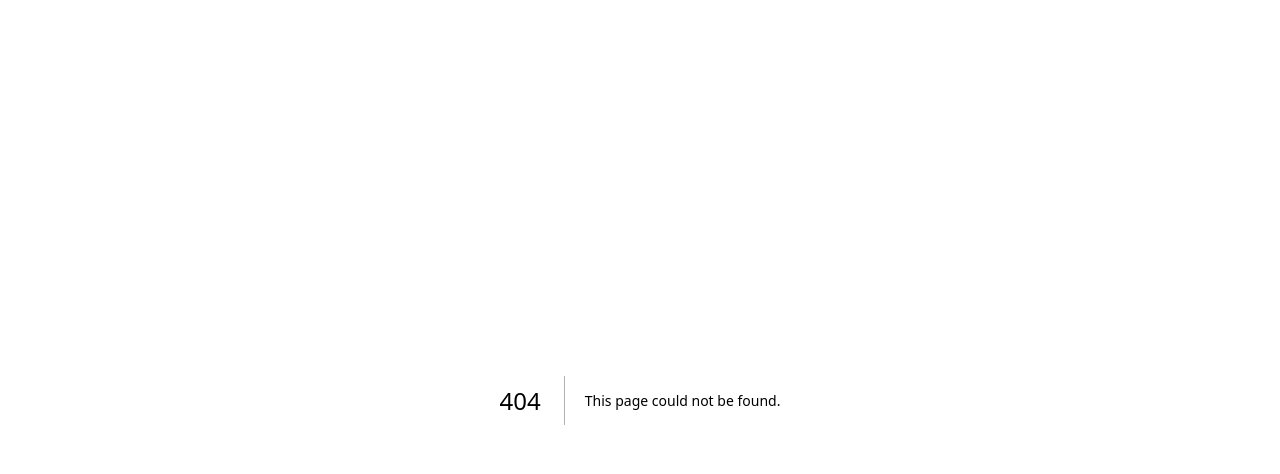
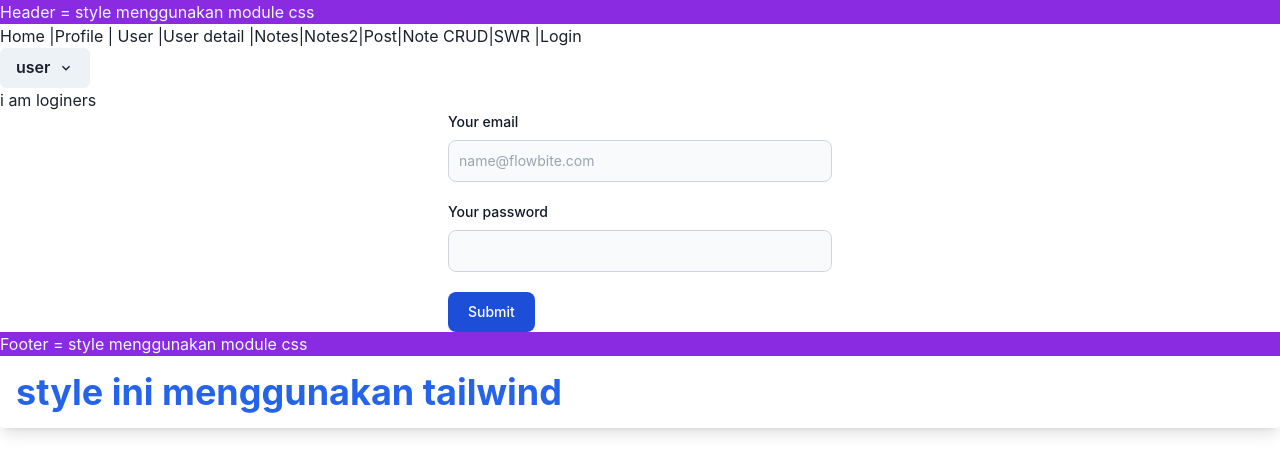
Before and after one commit to sahrulyo/sanbercode-batch57-nextjs, a Next.js app in the folder sanbercode-batch57-nextjs-startup/: page /login in a window 1280 px wide. Before the commit this address had no page. Shown: the top 474 px of the page. Built offline with nearby package versions, Linux system fonts and the light colour scheme; no server answers.

Commit message:
midleware

```diff
--- a/sanbercode-batch57-nextjs-startup/components/header/index.js
+++ b/sanbercode-batch57-nextjs-startup/components/header/index.js
@@ -1,6 +1,46 @@
-import styles from './styles.module.css'
-import Link from 'next/link'
+import styles from './styles.module.css';
+import Link from 'next/link';
+import { useQueries } from '@/hooks/useQueries ';
+import Cookies from 'js-cookie';
+import { useMutation } from '@/hooks/useMutation ';
+import { useRouter } from 'next/router';
+import {
+  Menu,
+  MenuButton,
+  MenuList,
+  MenuItem,
+  Button,
+} from '@chakra-ui/react';
+import { ChevronDownIcon } from '@chakra-ui/icons';
+
 export default function Header() {
+  const router = useRouter ();
+  const { mutate} = useMutation();
+  const {data} = useQueries ({
+    prefixUrl: 'https://service.pace-unv.cloud/api/user/me',
+    headers: {
+      Authorization: `Bearer ${Cookies.get("token")}`
+    }
+  });
+
+  const HandleLogout = async () => {
+    const response = await mutate ({
+      url: "https://service.pace-unv.cloud/api/logout",
+      method: "POST",
+      headers: {
+        Authorization: `Bearer ${Cookies.get("token")}`
+      }
+    });
+      if (!response?.success){
+        console.log ('gagal logout');
+      } else {
+        Cookies.remove('token');
+        router.push("/login")
+      }
+
+
+    // Cookies.remove("token");
+  };
     return (
         <>
     <div className={styles.header}>Header = style menggunakan module css</div>
@@ -15,8 +55,19 @@ export default function Header() {
       <Link href="/posts">Post|</Link>
       <Link href="/note">Note CRUD|</Link>
       <Link href="/notes3">SWR |</Link>
+      <Link href="/login">Login</Link>
+    </li>
+    <li>
+    <Menu>
+  <MenuButton as={Button} rightIcon={<ChevronDownIcon />}>
+    {data?.data?.name || "user"}
+  </MenuButton>
+  <MenuList>
+    <MenuItem onClick={HandleLogout}>Logout</MenuItem>
+  </MenuList>
+</Menu>
     </li>
   </ul>
   </>
-    )
-    }
+    );
+    } ;
--- a/sanbercode-batch57-nextjs-startup/hooks/useMutation.js
+++ b/sanbercode-batch57-nextjs-startup/hooks/useMutation.js
@@ -8,11 +8,14 @@ export const useMutation = () => {
  });
 
 const mutate = useCallback(
- async ({ url ="", method ="POST", payload = {} } = {}) => {
+ async ({ url ="", method ="POST", payload = {}, headers = {} } = {}) => {
   try {
    const response = await fetch(url, {
     method,
-    headers: { "Content-Type": "application/json" },
+    headers: { "Content-Type": "application/json",
+    ...headers,
+
+},
     body: JSON.stringify(payload),
    });
    const result = await response.json();
--- a/sanbercode-batch57-nextjs-startup/hooks/useQueries.js
+++ b/sanbercode-batch57-nextjs-startup/hooks/useQueries.js
@@ -1,20 +1,21 @@
+import { headers } from "../next.config.mjs"
 import { useCallback, useEffect, useState } from "react";
 
-export const useQueries = ({ prefixUrl = "" } = {}) => {
+export const useQueries = ({ prefixUrl = "", headers = {}} = {}) => {
   const [data, setData] = useState({
     data: [],
     isLoading: true,
     isError: false,
   });
 
-  const fetchingData = useCallback(async ({ url = "", method = "GET" } = {}) => {
+  const fetchingData = useCallback(async ({ url = "", method = "GET", headers = {} } = {}) => {
     setData((prevState) => ({
       ...prevState,
       isLoading: true,
       isError: false,
     }));
     try {
-      const response = await fetch(url, { method });
+      const response = await fetch(url, { method, headers});
       if (!response.ok) {
         throw new Error("Network response was not ok");
       }
@@ -55,7 +56,7 @@ export const useQueries = ({ prefixUrl = "" } = {}) => {
 
   useEffect(() => {
     if (prefixUrl) {
-      fetchingData({ url: prefixUrl });
+      fetchingData({ url: prefixUrl, headers: headers });
     }
   }, [prefixUrl, fetchingData]);
 
--- a/sanbercode-batch57-nextjs-startup/package.json
+++ b/sanbercode-batch57-nextjs-startup/package.json
@@ -9,11 +9,14 @@
     "lint": "next lint"
   },
   "dependencies": {
+    "@chakra-ui/icons": "^2.1.1",
     "@chakra-ui/react": "^2.8.2",
     "@emotion/react": "^11.11.4",
     "@emotion/styled": "^11.11.5",
     "framer-motion": "^11.2.12",
+    "js-cookie": "^3.0.5",
     "next": "14.2.4",
+    "next-server": "^9.0.5",
     "react": "^18",
     "react-dom": "^18",
     "swr": "^2.2.5"
--- a/sanbercode-batch57-nextjs-startup/pages/HomePage.js
+++ b/sanbercode-batch57-nextjs-startup/pages/HomePage.js
@@ -6,7 +6,7 @@ export default function HomePage (){
           <div className="mr-auto place-self-center lg:col-span-7">
             <h1 className="max-w-2xl mb-4 text-4xl font-extrabold tracking-tight leading-none md:text-5xl xl:text-6xl dark:text-white">Payments tool for software companies</h1>
             <p className="max-w-2xl mb-6 font-light text-gray-500 lg:mb-8 md:text-lg lg:text-xl dark:text-gray-400">From checkout to global sales tax compliance, companies around the world use Flowbite to simplify their payment stack.</p>
-            <a href="#" className="inline-flex items-center justify-center px-5 py-3 mr-3 text-base font-medium text-center text-white rounded-lg bg-primary-700 hover:bg-primary-800 focus:ring-4 focus:ring-primary-300 dark:focus:ring-primary-900">
+            <a href="#" className="inline-flex items-center justify-center px-5 py-3 mr-3 text-base font-medium text-center text-white rounded-lg bg-blue-700 hover:bg-blue-800 focus:ring-4 focus:ring-primary-300 dark:focus:ring-primary-900">
               Get started
               <svg className="w-5 h-5 ml-2 -mr-1" fill="currentColor" viewBox="0 0 20 20" xmlns="http://www.w3.org/2000/svg"><path fillRule="evenodd" d="M10.293 3.293a1 1 0 011.414 0l6 6a1 1 0 010 1.414l-6 6a1 1 0 01-1.414-1.414L14.586 11H3a1 1 0 110-2h11.586l-4.293-4.293a1 1 0 010-1.414z" clipRule="evenodd" /></svg>
             </a>
--- /dev/null
+++ b/sanbercode-batch57-nextjs-startup/pages/login.js
@@ -0,0 +1,86 @@
+import { useMutation } from "@/hooks/useMutation ";
+import { useState } from "react";
+import { useToast } from "@chakra-ui/react";
+import Layout from "@/layout ";
+import Cookies from "js-cookie";
+import { useRouter } from "next/router";
+
+const Login = () => {
+  const router = useRouter();
+  const toast = useToast();
+  const { mutate } = useMutation();
+  const [payload, setPayload] = useState({
+    email: "",
+    password: ""
+  });
+
+  const handleSubmit = async (event) => {
+    event.preventDefault();
+    const response = await mutate({
+      url: 'https://service.pace-unv.cloud/api/login',
+      payload,
+    });
+    if (!response?.success) {
+      toast({
+        title: 'Gagal.',
+        description: "Email dan password tidak cocok.",
+        status: 'error',
+        duration: 9000,
+        isClosable: true,
+        position: "top"
+      });
+    } else {
+      Cookies.set("token", response?.data?.token, {expires: new Date(response?.data?.expires_at),
+      path:"/" });
+      router.push("/");
+      toast({
+        title: 'Sukses.',
+        description: "Login berhasil.",
+        status: 'success',
+        duration: 9000,
+        isClosable: true,
+        position: "top"
+      });
+    }
+  };
+
+  return (
+    <Layout>
+      <div>
+        <h1>i am loginers</h1>
+        <form className="max-w-sm mx-auto" onSubmit={handleSubmit}>
+          <div className="mb-5">
+            <label htmlFor="email" className="block mb-2 text-sm font-medium text-gray-900 dark:text-white">Your email</label>
+            <input
+              value={payload.email}
+              onChange={(event) => setPayload({ ...payload, email: event.target.value })}
+              type="email"
+              id="email"
+              className="bg-gray-50 border border-gray-300 text-gray-900 text-sm rounded-lg focus:ring-blue-500 focus:border-blue-500 block w-full p-2.5 dark:bg-gray-700 dark:border-gray-600 dark:placeholder-gray-400 dark:text-white dark:focus:ring-blue-500 dark:focus:border-blue-500"
+              placeholder="name@flowbite.com"
+              required
+            />
+          </div>
+          <div className="mb-5">
+            <label htmlFor="password" className="block mb-2 text-sm font-medium text-gray-900 dark:text-white">Your password</label>
+            <input
+              value={payload.password}
+              onChange={(event) => setPayload({ ...payload, password: event.target.value })}
+              type="password"
+              id="password"
+              className="bg-gray-50 border border-gray-300 text-gray-900 text-sm rounded-lg focus:ring-blue-500 focus:border-blue-500 block w-full p-2.5 dark:bg-gray-700 dark:border-gray-600 dark:placeholder-gray-400 dark:text-white dark:focus:ring-blue-500 dark:focus:border-blue-500"
+              required
+            />
+          </div>
+          <button
+            type="submit"
+            className="text-white bg-blue-700 hover:bg-blue-800 focus:ring-4 focus:outline-none focus:ring-blue-300 font-medium rounded-lg text-sm w-full sm:w-auto px-5 py-2.5 text-center dark:bg-blue-600 dark:hover:bg-blue-700 dark:focus:ring-blue-800">
+            Submit
+          </button>
+        </form>
+      </div>
+    </Layout>
+  );
+}
+
+export default Login;
--- a/sanbercode-batch57-nextjs-startup/pages/note/index.js
+++ b/sanbercode-batch57-nextjs-startup/pages/note/index.js
@@ -11,6 +11,7 @@ import {
   Heading,
   Text,
   Button,
+  useToast,
 } from "@chakra-ui/react";
 import { useRouter } from "next/router";
 import { useQueries } from "@/hooks/useQueries ";
@@ -18,13 +19,21 @@ import { useQueries } from "@/hooks/useQueries ";
 const LayoutComponent = dynamic(() => import("/Layout"));
 
 export default function Notes() {
+  const toast = useToast();
   const router = useRouter();
   const { data: listNotes, setData, deleteItem } = useQueries({ prefixUrl: "https://service.pace-unv.cloud/api/notes" });
 
   const handleDelete = async (id) => {
     try {
       await deleteItem(id);
-      window.alert("Note deleted successfully!");
+      toast({
+        title: "Note deleted.",
+        status: "success",
+        duration: 5000,
+        isClosable: true,
+        position:"top"
+      });
+      router.push("/note");
     } catch (error) {
       console.error("Failed to delete the note:", error);
     }
```
Also changed, not shown: sanbercode-batch57-nextjs-startup/utils/middleware.js (added, +15 -0 lines), 1 other file (tests, documents, lock files or other folders).
